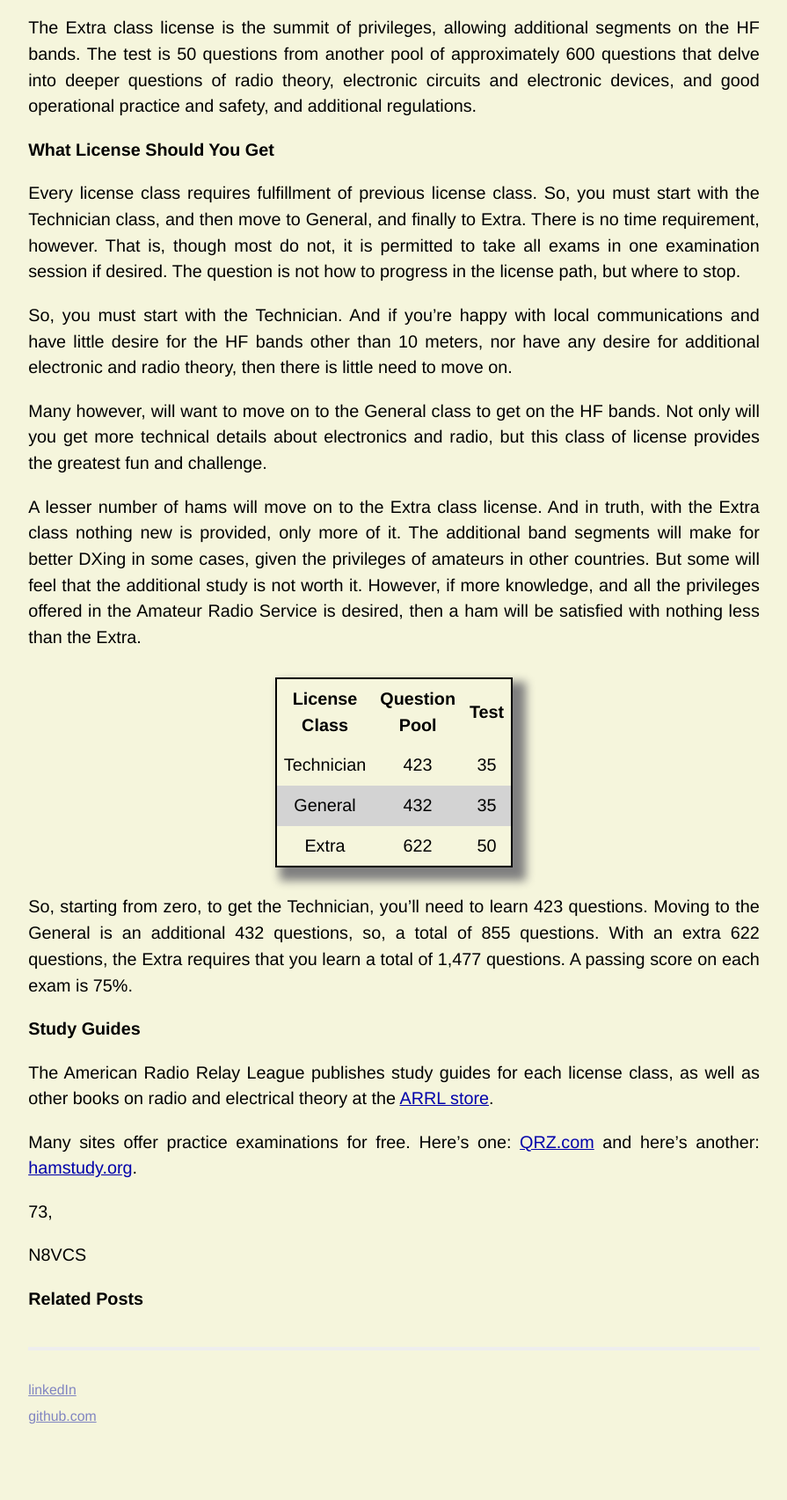
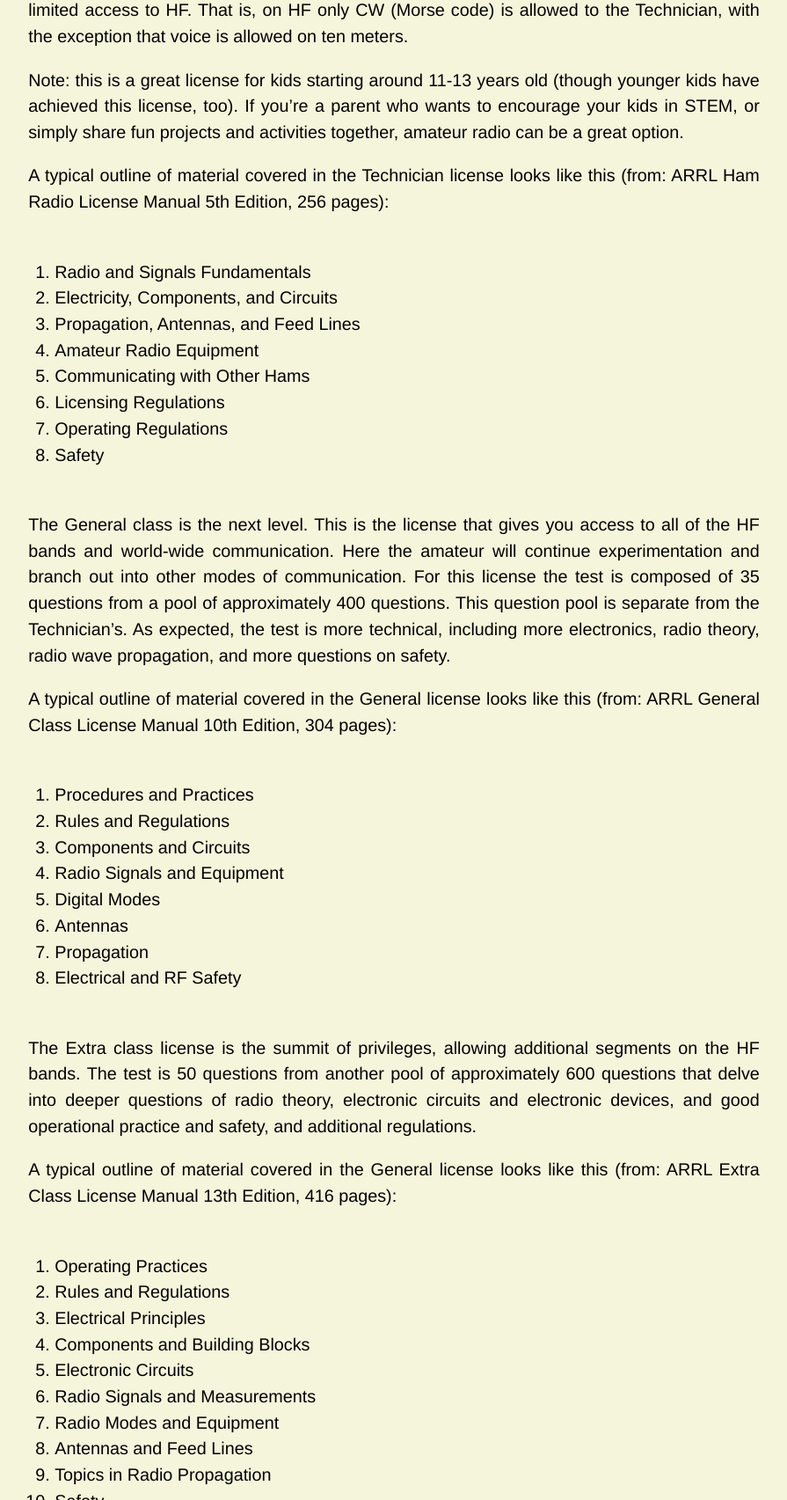
Before and after one commit to kes/kes.github.io, a plain HTML site: page posts/amateur-extra-class/index.html in a window 1280 px wide. Shown: the part 2324-4029 px from the top of the page at 88% size, without its empty margins (192-1087 px from the left). Before the commit the page ends 3988 px from the top, so only its background shows below. Drawn offline with Linux system fonts and the light colour scheme.

Commit message:
Amateur Extra another update

```diff
--- a/index.xml
+++ b/index.xml
@@ -13,7 +13,7 @@
       <link>http://localhost:1313/posts/amateur-extra-class/</link>
       <pubDate>Tue, 19 Nov 2024 00:00:00 +0000</pubDate>
       <guid>http://localhost:1313/posts/amateur-extra-class/</guid>
-      <description>Recently (11/16/2024) I upgraded my amateur radio (ham) license from General to Extra.&#xA;Over the years, the FCC has had a number of Amateur License Service classes, each providing different privileges. Currently there are three classes. Technician, General, and Extra. (And for those who are old enough to remember such things, there is no longer a Morse code requirement – though this mode is still popular on the amateur radio bands where Morse code enthusiasts will find a warm reception.</description>
+      <description>Recently (11/16/2024) I upgraded my amateur radio (ham) license from General to Amateur Extra.&#xA;Over the years, the FCC Amateur Radio Service has had a number of license classes, each providing different privileges. Currently there are three classes: Technician, General, and the Amateur Extra. (And for those who are old enough to remember such things, there is no longer a Morse code requirement – though this mode is still popular on the amateur radio bands where Morse code enthusiasts will find a warm reception.</description>
     </item>
     <item>
       <title>Emacs Modules</title>
--- a/posts/amateur-extra-class/index.html
+++ b/posts/amateur-extra-class/index.html
@@ -24,17 +24,56 @@
 </figure>
 
 <p>Recently (11/16/2024) I upgraded my amateur radio (ham) license from General to
-Extra.</p>
-<p>Over the years, the FCC has had a number of Amateur License Service classes, each providing different privileges. Currently there are three classes. Technician, General, and Extra. (And for those who are old enough to remember such things, there is no longer a Morse code requirement – though this mode is still popular on the amateur radio bands where Morse code enthusiasts will find a warm reception.)</p>
+Amateur Extra.</p>
+<p>Over the years, the <a href="https://www.fcc.gov/wireless/bureau-divisions/mobility-division/amateur-radio-service">FCC Amateur Radio Service</a> has had a number of license classes, each providing different privileges. Currently there are three classes: Technician, General, and the Amateur Extra. (And for those who are old enough to remember such things, there is no longer a Morse code requirement – though this mode is still popular on the amateur radio bands where Morse code enthusiasts will find a warm reception.)</p>
 <p>Each class requires that a multiple choice test be taken and passed. The tests are administered by Voluntary Examiners for a Voluntary Exam Coordinator. Not to get too far into the weeds, but the FCC recognizes a number of VECs for the purpose of maintaining questions pools for each license class and  to administer the tests. See: <a href="https://www.ncvec.org/">NCVEC</a> for details.</p>
-<p>The Technician class is the entry level license. The test is comprised of 35 questions randomly selected from a pool of approximately 400 questions. This test is primarily comprised of rules and regulations, with a little bit of electronics, radio theory, and safety requirements thrown in. This level of license gives you access to VHF and UHF bands which is perfect for local communication, satellite communication, public service, and experimentation. It also gives you limited access to HF, on the ten meter band. This is a great license for kids starting around 11-13 years old, though much younger kids can achieve this license. If you&rsquo;re a parent who wants to encourage your kids in  STEM, amateur radio can be a great way to do it.</p>
+<p>Note, some want to give amateur radio a try, but worry about the technical nature of the material on the license examinations – will it be too difficult? Of course, it is true, the tests are technical – there&rsquo;s not much that can be done about that. But like any subject, whether or not it&rsquo;s considered difficult really depends on one&rsquo;s background. For example, it&rsquo;s very possible for someone without any previous knowledge of electronics, circuits, radio, frequency, and basic algebra, to consider the material on the Technician&rsquo;s exam difficult, even very difficult, when first encountering it. And yet, it&rsquo;s not that difficult. It is simply necessary to begin, and then step by step make progress toward understanding, and finally mastery.</p>
+<p>The Technician class is the entry level license. The test is comprised of 35 questions randomly selected from a pool of approximately 400 questions. This test is primarily comprised of rules and regulations, with a little bit of electronics, radio theory, and safety requirements thrown in. This level of license gives you access to VHF and UHF bands which is perfect for local voice communication, satellite communication, public service, and experimentation. It also gives you limited access to HF. That is, on HF only CW (Morse code) is allowed to the Technician, with the exception that voice is allowed on ten meters.</p>
+<p>Note: this is a great license for kids starting around 11-13 years old (though younger kids have achieved this license, too). If you&rsquo;re a parent who wants to encourage your kids in  STEM, or simply share fun projects and activities together, amateur radio can be a great option.</p>
+<p>A typical outline of material covered in the Technician license looks like this (from: ARRL Ham Radio License Manual 5th Edition, 256 pages):</p>
+<ol>
+<li>Radio and Signals Fundamentals</li>
+<li>Electricity, Components, and Circuits</li>
+<li>Propagation, Antennas, and Feed Lines</li>
+<li>Amateur Radio Equipment</li>
+<li>Communicating with Other Hams</li>
+<li>Licensing Regulations</li>
+<li>Operating Regulations</li>
+<li>Safety</li>
+</ol>
 <p>The General class is the next level. This is the license that gives you access to all of the HF bands and world-wide communication. Here the amateur will continue experimentation and branch out into other modes of communication. For this license the test is composed of 35 questions from a pool of approximately 400 questions. This question pool is separate from the Technician&rsquo;s. As expected, the test is more technical, including more electronics, radio theory, radio wave propagation, and more questions on safety.</p>
+<p>A typical outline of material covered in the General license looks like this (from: ARRL General Class License Manual 10th Edition, 304 pages):</p>
+<ol>
+<li>Procedures and Practices</li>
+<li>Rules and Regulations</li>
+<li>Components and Circuits</li>
+<li>Radio Signals and Equipment</li>
+<li>Digital Modes</li>
+<li>Antennas</li>
+<li>Propagation</li>
+<li>Electrical and RF Safety</li>
+</ol>
 <p>The Extra class license is the summit of privileges, allowing additional segments on the HF bands. The test is 50 questions from another pool of approximately 600 questions that delve into deeper questions of radio theory, electronic circuits and electronic devices, and good operational practice and safety, and additional regulations.</p>
+<p>A typical outline of material covered in the General license looks like this (from: ARRL Extra Class License Manual 13th Edition, 416 pages):</p>
+<ol>
+<li>Operating Practices</li>
+<li>Rules and Regulations</li>
+<li>Electrical Principles</li>
+<li>Components and Building Blocks</li>
+<li>Electronic Circuits</li>
+<li>Radio Signals and Measurements</li>
+<li>Radio Modes and Equipment</li>
+<li>Antennas and Feed Lines</li>
+<li>Topics in Radio Propagation</li>
+<li>Safety</li>
+</ol>
 <h2 id="what-license-should-you-get">What License Should You Get</h2>
 <p>Every license class requires fulfillment of previous license class. So, you must start with the Technician class, and then move to General, and finally to Extra. There is no time requirement, however. That is, though most do not, it is permitted to take all exams in one examination session if desired. The question is not how to progress in the license path, but where to stop.</p>
-<p>So, you must start with the Technician. And if you&rsquo;re happy with local communications and have little desire for the HF bands other than 10 meters, nor have any desire for additional electronic and radio theory, then there is little need to move on.</p>
-<p>Many however, will want to move on to the General class to get on the HF bands. Not only will you get more technical details about electronics and radio, but this class of license provides the greatest fun and challenge.</p>
-<p>A lesser number of hams will move on to the Extra class license. And in truth, with the Extra class nothing new is provided, only more of it. The additional band segments will make for better DXing in some cases, given the privileges of amateurs in other countries.  But some will feel that the additional study is not worth it. However, if more knowledge, and all the privileges offered in the Amateur Radio Service is desired, then a ham will be satisfied with nothing less than the Extra.</p>
+<p>So, you must start with the Technician. And if you&rsquo;re happy with local communications and have
+little desire for voice on the HF bands other than 10 meters, nor have any desire for additional
+electronic and radio theory, then there is little need to move on.</p>
+<p>Many however, will want to move on to the General class to get on the HF bands using voice. Not only will you get more technical details about electronics and radio, but this class of license provides the greatest fun and challenge.</p>
+<p>A lesser number of hams will move on to the Amateur Extra class license. And in truth, with the Extra class nothing new is provided, only more of it. The additional band segments will make for better DXing in some cases. A number of hams are quite happy with the General and feel that the additional study is not worth it. However, if more knowledge, and all the privileges offered in the Amateur Radio Service is desired, then a ham will be satisfied with nothing less than the Amateur Extra.</p>
 <table>
 <thead>
 <tr>
@@ -61,7 +100,7 @@
 </tr>
 </tbody>
 </table>
-<p>So, starting from zero, to get the Technician, you&rsquo;ll need to learn 423 questions. Moving to the General is an additional 432 questions, so, a total of 855 questions. With an extra 622 questions, the Extra requires that you learn a total of 1,477 questions. A passing score on each exam is 75%.</p>
+<p>So, starting from zero, to get the Technician, you&rsquo;ll need to learn 423 questions. Moving to the General is an additional 432 questions, so, a total of 855 questions. With an extra 622 questions, the Extra requires that you learn a total of 1,477 questions. A passing score on each exam is 75%. (And if you use the ARRL study guides – see below — you will have read about 900 pages.)</p>
 <h2 id="study-guides">Study Guides</h2>
 <p>The American Radio Relay League publishes study guides for each license class, as well as other books on radio and electrical theory at the <a href="https://home.arrl.org/action/Shop/Store">ARRL store</a>.</p>
 <p>Many sites offer practice examinations for free. Here&rsquo;s one: <a href="https://www.qrz.com/">QRZ.com</a> and here&rsquo;s another: <a href="https://hamstudy.org/">hamstudy.org</a>.</p>
--- a/posts/index.xml
+++ b/posts/index.xml
@@ -13,7 +13,7 @@
       <link>http://localhost:1313/posts/amateur-extra-class/</link>
       <pubDate>Tue, 19 Nov 2024 00:00:00 +0000</pubDate>
       <guid>http://localhost:1313/posts/amateur-extra-class/</guid>
-      <description>Recently (11/16/2024) I upgraded my amateur radio (ham) license from General to Extra.&#xA;Over the years, the FCC has had a number of Amateur License Service classes, each providing different privileges. Currently there are three classes. Technician, General, and Extra. (And for those who are old enough to remember such things, there is no longer a Morse code requirement – though this mode is still popular on the amateur radio bands where Morse code enthusiasts will find a warm reception.</description>
+      <description>Recently (11/16/2024) I upgraded my amateur radio (ham) license from General to Amateur Extra.&#xA;Over the years, the FCC Amateur Radio Service has had a number of license classes, each providing different privileges. Currently there are three classes: Technician, General, and the Amateur Extra. (And for those who are old enough to remember such things, there is no longer a Morse code requirement – though this mode is still popular on the amateur radio bands where Morse code enthusiasts will find a warm reception.</description>
     </item>
     <item>
       <title>Emacs Modules</title>
--- a/tags/ham/index.xml
+++ b/tags/ham/index.xml
@@ -13,7 +13,7 @@
       <link>http://localhost:1313/posts/amateur-extra-class/</link>
       <pubDate>Tue, 19 Nov 2024 00:00:00 +0000</pubDate>
       <guid>http://localhost:1313/posts/amateur-extra-class/</guid>
-      <description>Recently (11/16/2024) I upgraded my amateur radio (ham) license from General to Extra.&#xA;Over the years, the FCC has had a number of Amateur License Service classes, each providing different privileges. Currently there are three classes. Technician, General, and Extra. (And for those who are old enough to remember such things, there is no longer a Morse code requirement – though this mode is still popular on the amateur radio bands where Morse code enthusiasts will find a warm reception.</description>
+      <description>Recently (11/16/2024) I upgraded my amateur radio (ham) license from General to Amateur Extra.&#xA;Over the years, the FCC Amateur Radio Service has had a number of license classes, each providing different privileges. Currently there are three classes: Technician, General, and the Amateur Extra. (And for those who are old enough to remember such things, there is no longer a Morse code requirement – though this mode is still popular on the amateur radio bands where Morse code enthusiasts will find a warm reception.</description>
     </item>
   </channel>
 </rss>
```
Also changed, not shown: ltximg/whatisalambda_0de1379747e87fae4a2fac4abfd5950b0b4b8560.png (added), ltximg/whatisalambda_b383c84640027ef575b7eee2eaae20c4df98d7bd.png (added).
